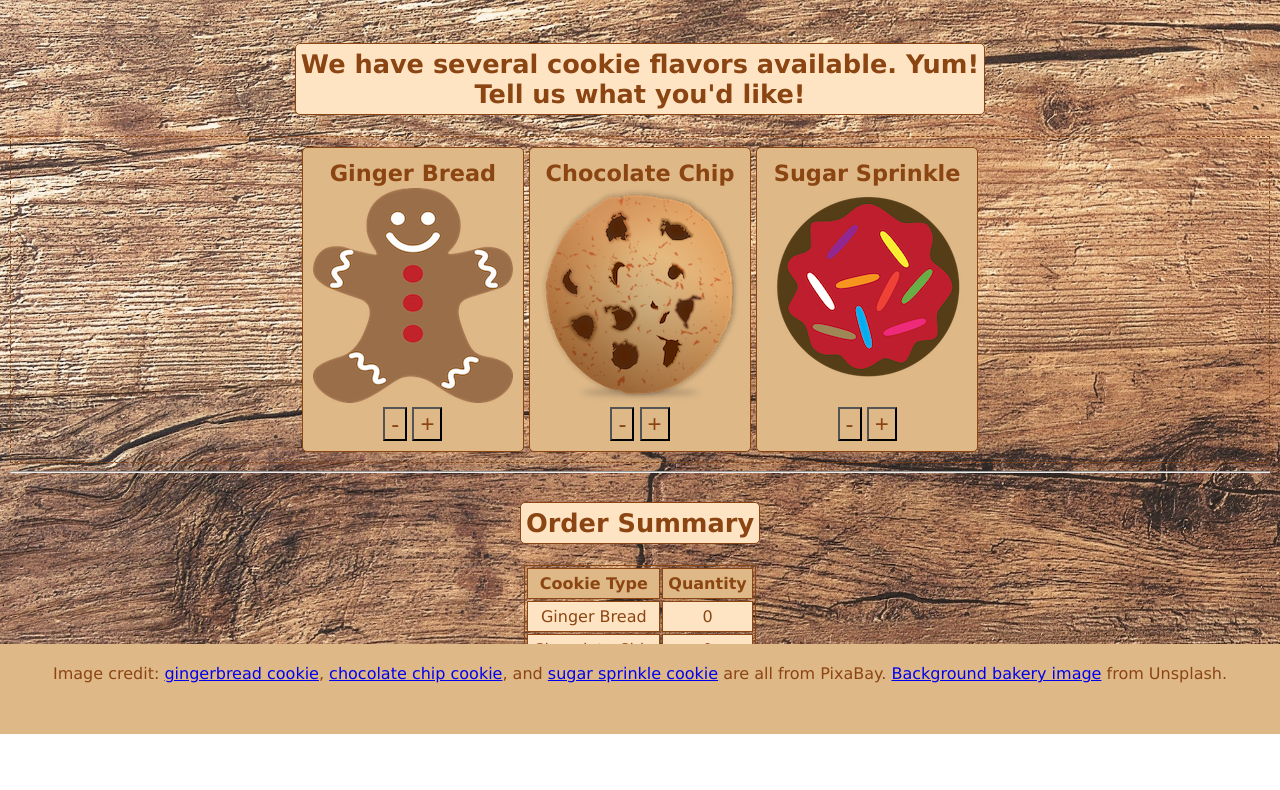
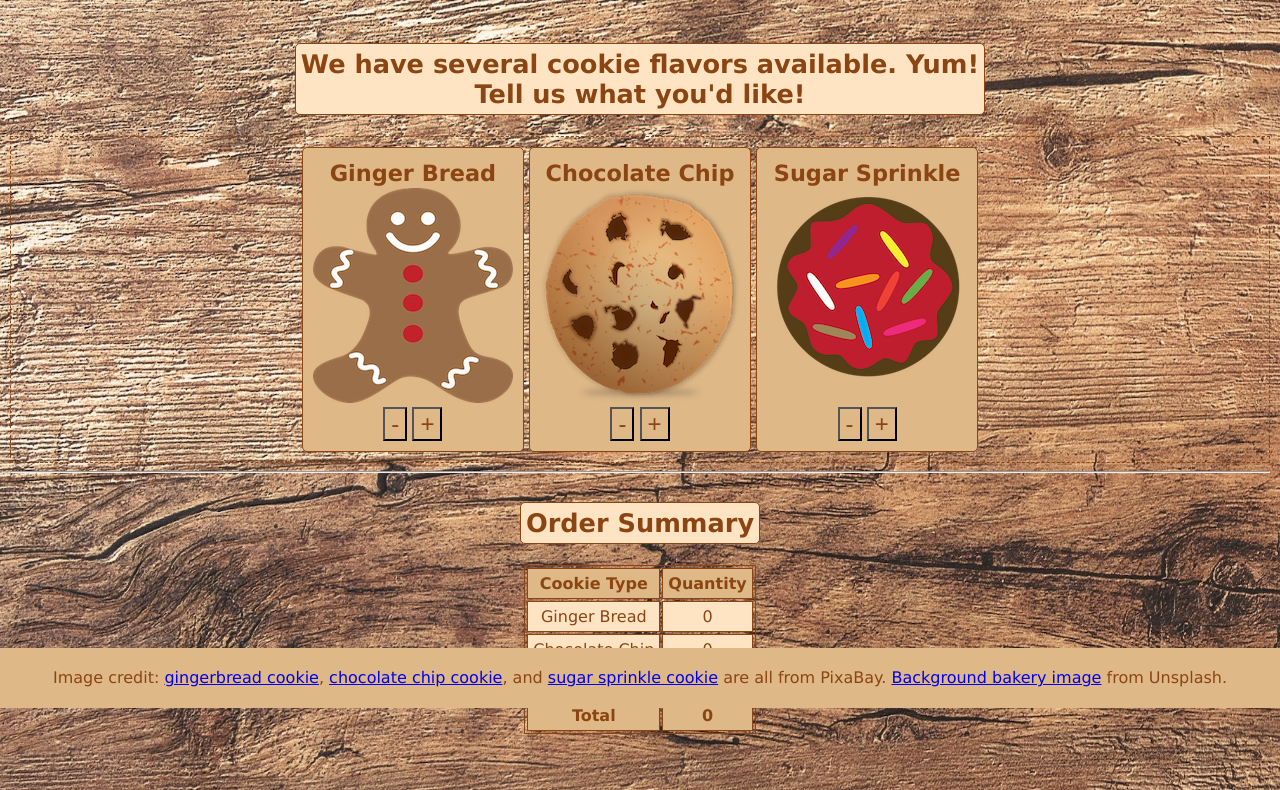
Before and after one commit to HackerUSA-CE/FSI-Placement-Assessment-Solution, a plain HTML site: page index.html in a window 1280 px wide. Shown: the part 92-882 px from the top of the page. Before the commit the page ends 826 px from the top, so only its background shows below. Drawn offline with Linux system fonts and the light colour scheme.

Commit message:
CSS is filled with hate

```diff
--- a/assets/style.css
+++ b/assets/style.css
@@ -30,20 +30,6 @@ section .menu {
     border-radius: 5px;
 }
 
-footer {
-    position: absolute;
-    width: 100%;
-    height: 50px;
-    bottom: 0;
-    padding: 20px 0;
-    background-color: burlywood;
-}
-
-body::after {
-  display: block;
-  height: 50px;
-}
-
 /* Text Styles */
 h1 {
     color: darkred;
@@ -70,6 +56,7 @@ h3 {
 table {
     border: 1px solid saddlebrown;
     margin: 0 auto;
+    margin-bottom: 10vh;
 }
 
 th {
@@ -92,3 +79,18 @@ button {
     background-color: burlywood;
     font-size: 1.5em;
 }
+
+/* Footer Styles */
+footer {
+    position: sticky;
+    width: 100%;
+    height: 20px;
+    bottom: 0;
+    padding: 20px 0;
+    background-color: burlywood;
+}
+
+body::after {
+    display: block;
+    height: 150px;
+}
```
